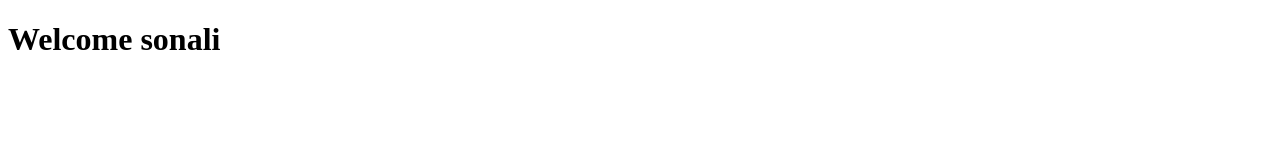
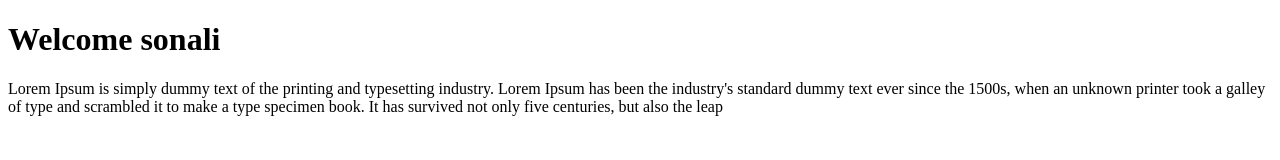
Before and after one commit to sonalikokalki/portfolio-website, a plain HTML site: page index.html in a window 1280 px wide. Drawn offline with Linux system fonts and the light colour scheme.

Commit message:
added text

```diff
--- a/index.html
+++ b/index.html
@@ -8,5 +8,6 @@
 </head>
 <body>
     <h1>Welcome sonali</h1>
+    <p>Lorem Ipsum is simply dummy text of the printing and typesetting industry. Lorem Ipsum has been the industry's standard dummy text ever since the 1500s, when an unknown printer took a galley of type and scrambled it to make a type specimen book. It has survived not only five centuries, but also the leap</p>
 </body>
 </html>
```
